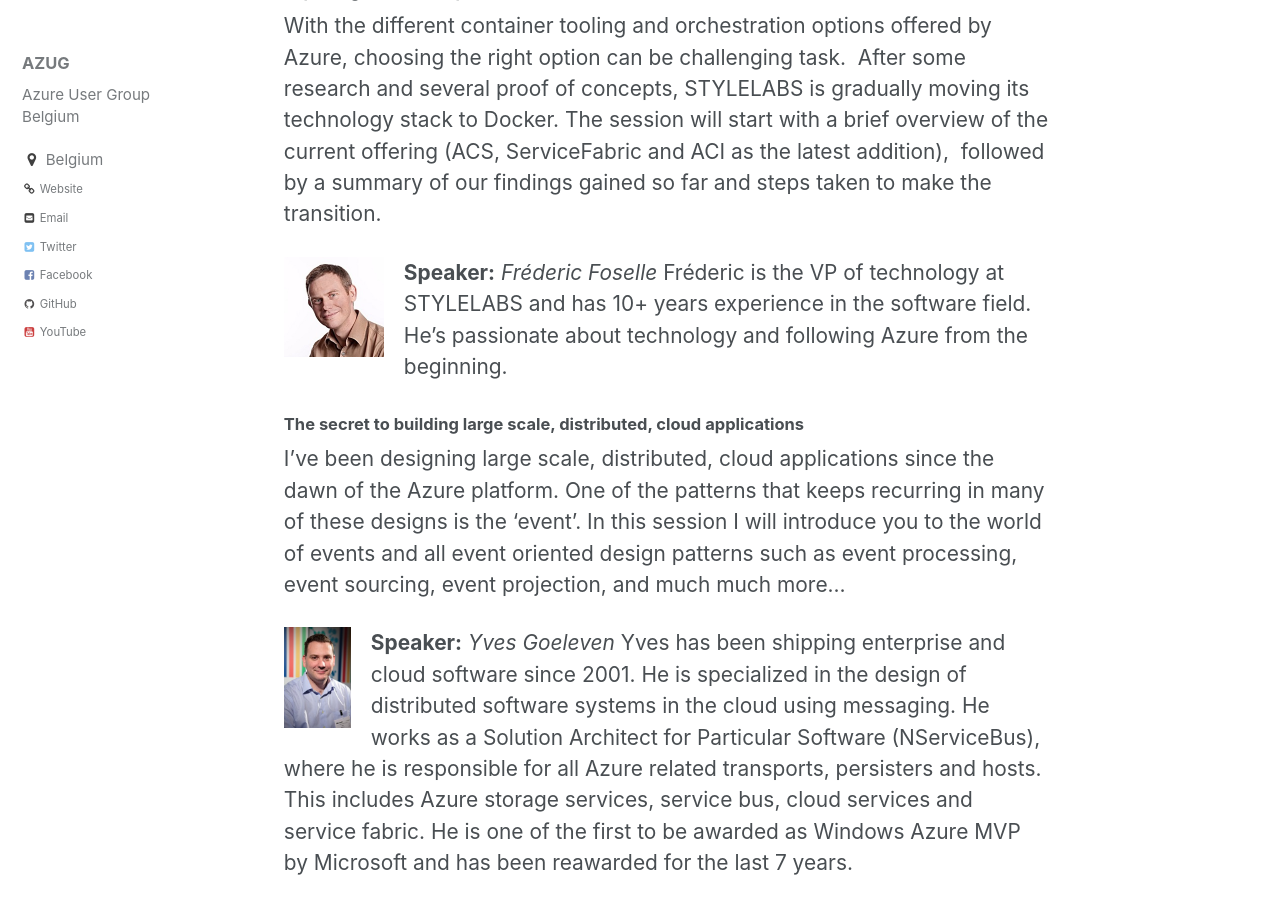
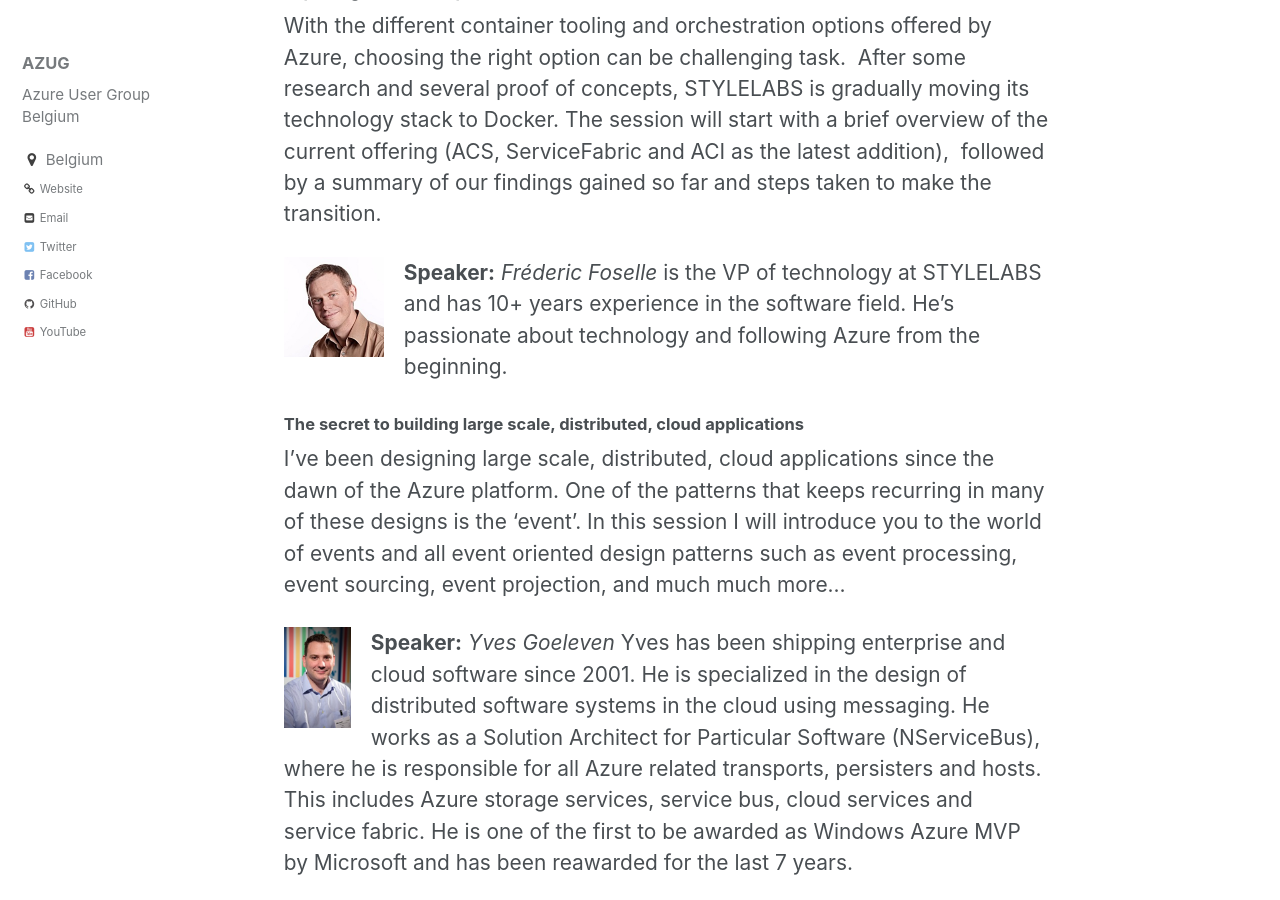
Before and after one commit to AzugBe/azugbe.github.io, a Jekyll site: the page built from _posts/events/2017-10-17---exploring-container-options-in-azure.md, in a window 1280 px wide and 900 px high, scrolled down 497 px. Built offline with Jekyll 4.4.1, drawn with Linux system fonts in a browser that asks for light colours.

Commit message:
Update bio for Fréderic Foselle (#34)
* Update homepage with new events

* Update link

* Update title for december event

* Fix bio

* Change back to original layout

```diff
--- a/_posts/events/2017-10-17---exploring-container-options-in-azure.md
+++ b/_posts/events/2017-10-17---exploring-container-options-in-azure.md
@@ -25,7 +25,7 @@ The session will start with a brief overview of the current offering (ACS, Servi
 followed by a summary of our findings gained so far and steps taken to make the transition.
 
 
-<img src="/assets/media/speakers/frederic-foselle.jpg" alt="" align="left" height="100" width="100" style="margin-right: 20px;" /> **Speaker:** *Fréderic Foselle* Fréderic is the VP of technology at STYLELABS and has 10+ years experience in the software field.
+<img src="/assets/media/speakers/frederic-foselle.jpg" alt="" align="left" height="100" width="100" style="margin-right: 20px;" /> **Speaker:** *Fréderic Foselle* is the VP of technology at STYLELABS and has 10+ years experience in the software field.
 He's passionate about technology and following Azure from the beginning.
 
 ### The secret to building large scale, distributed, cloud applications
```
